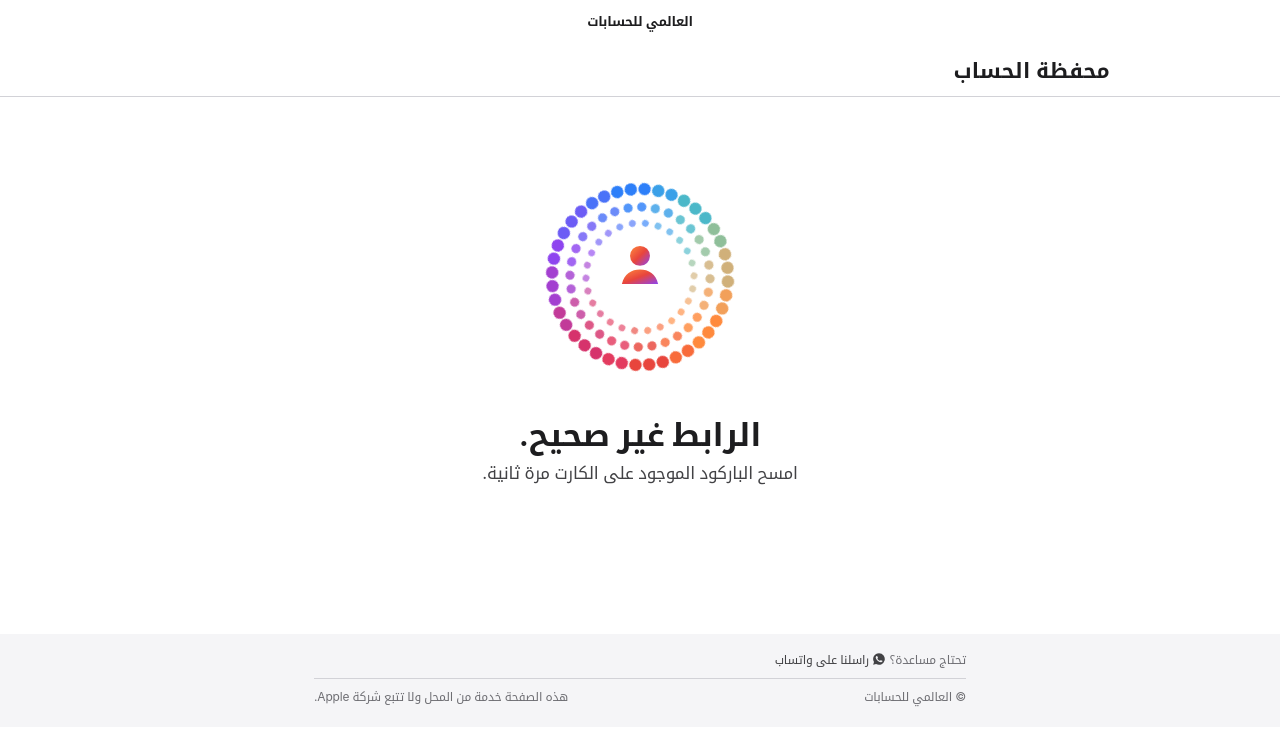
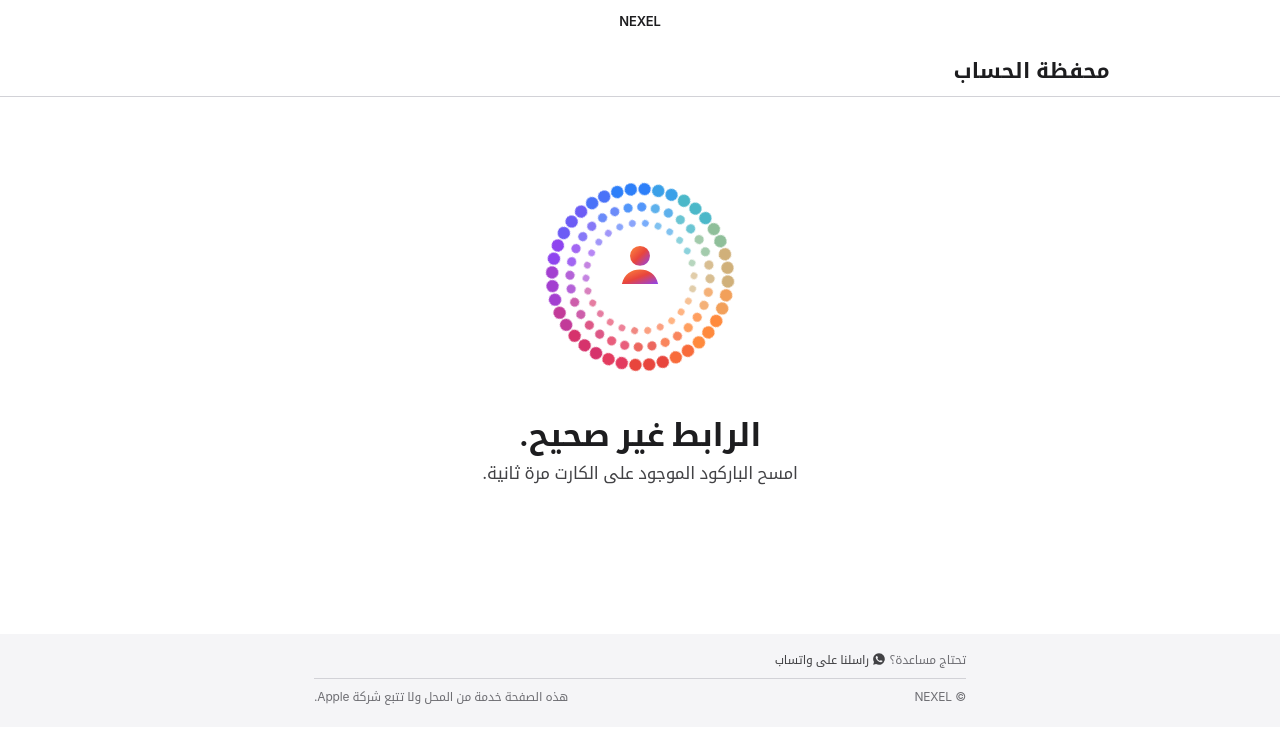
Before and after one commit to saifali199/ID-Cards-test, a plain HTML site: page card.html in a window 1280 px wide. Drawn offline with Linux system fonts and the light colour scheme.

Commit message:
card.html: shop name is NEXEL
Co-Authored-By: Claude Opus 5.5 <noreply@anthropic.com>

```diff
--- a/card.html
+++ b/card.html
@@ -5,7 +5,7 @@
 <meta name="viewport" content="width=device-width,initial-scale=1,viewport-fit=cover">
 <meta name="robots" content="noindex,nofollow">
 <meta name="theme-color" content="#ffffff">
-<title>محفظة الحساب · العالمي للحسابات</title>
+<title>محفظة الحساب · NEXEL</title>
 <style>
   :root{
     --ink:#1d1d1f; --ink2:#424245; --mute:#6e6e73; --line:#d2d2d7; --soft:#f5f5f7;
@@ -132,7 +132,7 @@
 <script>
 /* ====== إعدادات الصفحة (عدّلها مرة وحدة) ====== */
 const CONFIG = {
-  shopName: "العالمي للحسابات",
+  shopName: "NEXEL",
   whatsapp: "9647716145089",          // بدون + وبدون مسافات
   videoUrl: "tutorial-nexel.mp4",               // رابط فيديو الشرح (ملف بنفس المجلد أو رابط يوتيوب)
 };
```
